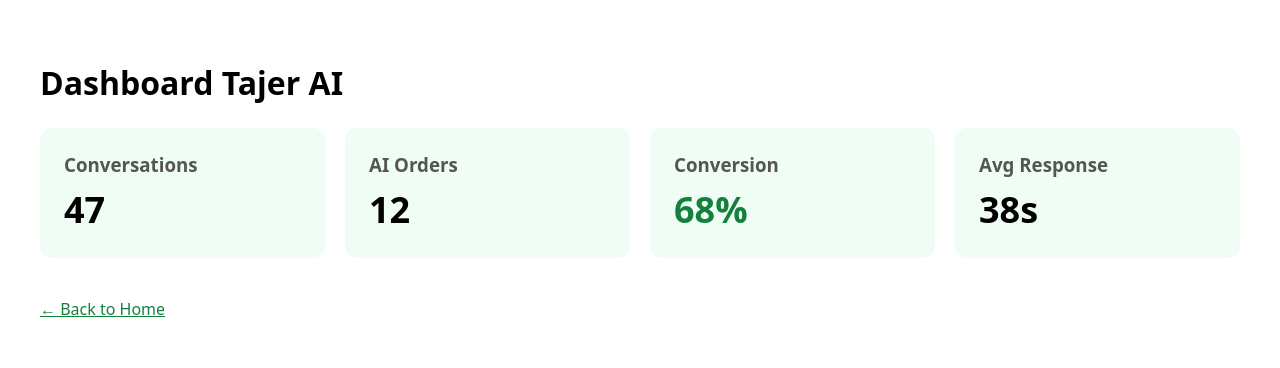
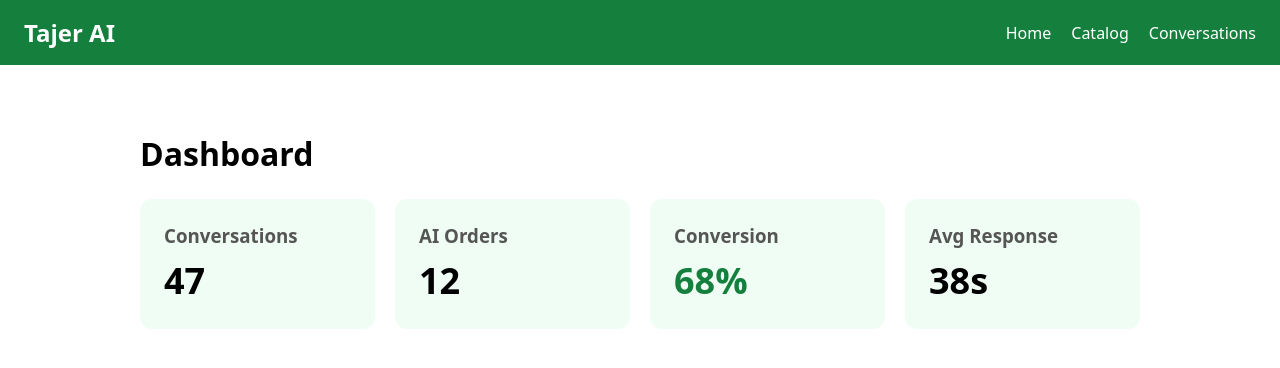
Before and after one commit to abdelhakbadda-lab/tajer-ai, a Next.js app: page /dashboard in a window 1280 px wide. Shown: the top 368 px of the page. Built offline with nearby package versions, Linux system fonts and the light colour scheme.

Commit message:
Update dashboard with navigation

```diff
--- a/app/dashboard/page.tsx
+++ b/app/dashboard/page.tsx
@@ -1,7 +1,17 @@
 export default function Dashboard() {
   return (
-    <div style={{ padding: '40px', fontFamily: 'system-ui, sans-serif' }}>
-      <h1 style={{ fontSize: '32px', marginBottom: '24px' }}>Dashboard Tajer AI</h1>
+    <div style={{ fontFamily: 'system-ui, sans-serif' }}>
+      <header style={{ background: '#15803d', color: 'white', padding: '16px 24px', display: 'flex', justifyContent: 'space-between', alignItems: 'center' }}>
+        <h1 style={{ margin: 0, fontSize: '24px' }}>Tajer AI</h1>
+        <nav style={{ display: 'flex', gap: '20px' }}>
+          <a href="/" style={{ color: 'white', textDecoration: 'none' }}>Home</a>
+          <a href="/catalog" style={{ color: 'white', textDecoration: 'none' }}>Catalog</a>
+          <a href="/conversations" style={{ color: 'white', textDecoration: 'none' }}>Conversations</a>
+        </nav>
+      </header>
+
+      <main style={{ maxWidth: '1000px', margin: '0 auto', padding: '40px 24px' }}>
+        <h2 style={{ fontSize: '32px', marginBottom: '24px' }}>Dashboard</h2>
         <div
           style={{
             display: 'grid',
@@ -26,9 +36,7 @@ export default function Dashboard() {
             <p style={{ fontSize: '36px', fontWeight: 'bold', margin: '8px 0 0' }}>38s</p>
           </div>
         </div>
-      <div style={{ marginTop: '40px' }}>
-        <a href="/" style={{ color: '#15803d' }}>← Back to Home</a>
-      </div>
+      </main>
     </div>
   );
 }
```
Lines whose indentation alone changed are shown as unchanged.
